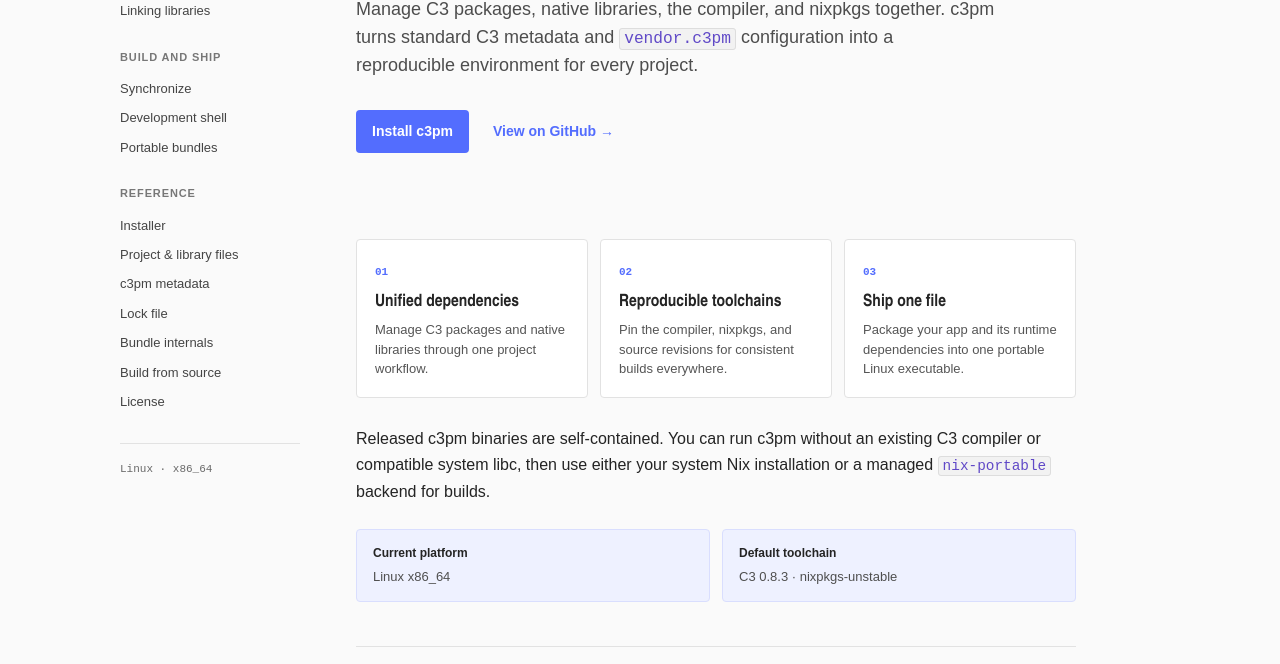
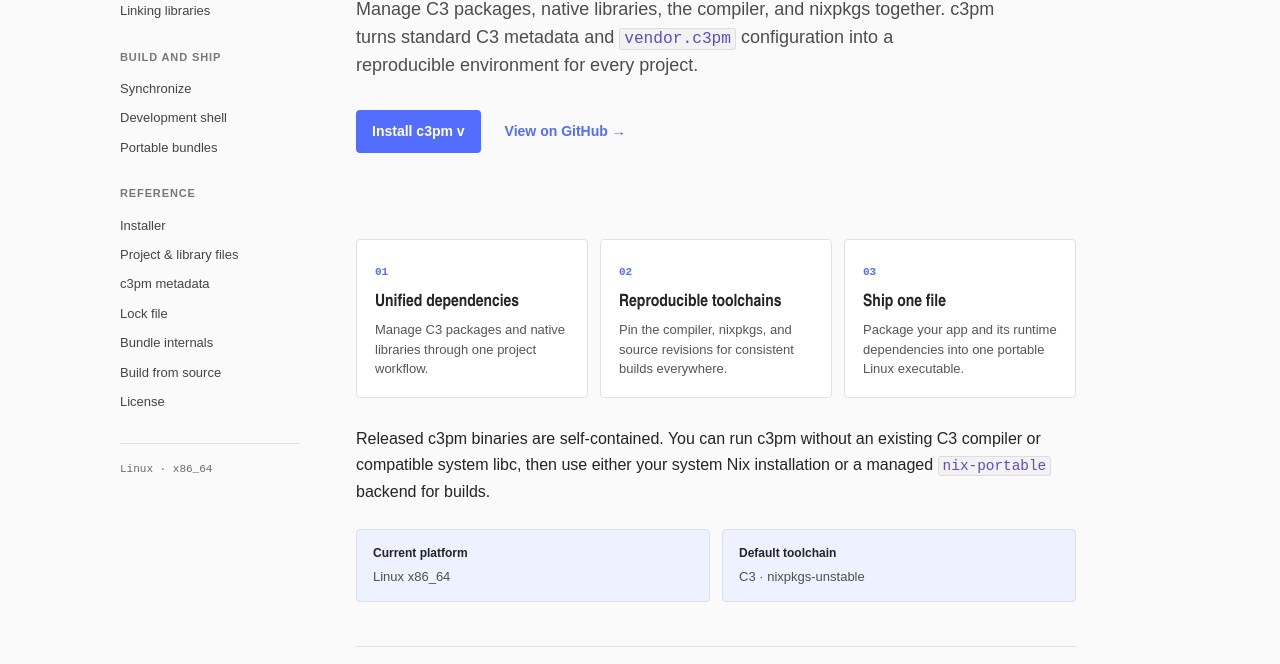
Before and after one commit to SMFloris/c3pm, a Jekyll site: the page built from docs/index.md, in a window 1280 px wide and 1207 px high. Shown: the part 335-999 px from the top of the window. Built offline with Jekyll 4.4.1, drawn with Linux system fonts in a browser that asks for light colours; part of the change alters nothing that is shown.

Commit message:
Fix version display in documentation

```diff
--- a/docs/_plugins/readme_content.rb
+++ b/docs/_plugins/readme_content.rb
@@ -25,6 +25,18 @@ module C3pmDocs
     def generate(site)
       readme_path = File.expand_path("../README.md", site.source)
       readme = File.read(readme_path, encoding: "UTF-8")
+      version_path = File.expand_path("../src/version.c3", site.source)
+      version_source = File.read(version_path, encoding: "UTF-8")
+      site.config["c3pm_version"] = required_match(
+        version_source,
+        /C3PM_VERSION\s*=\s*"([^"]+)"/,
+        version_path
+      )
+      site.config["c3_version"] = required_match(
+        readme,
+        /^> \*\*Default C3 target:\*\* C3 ([0-9A-Za-z.+-]+)\.$/,
+        readme_path
+      )
       readme.sub!(/\A# .+\n+/, "")
 
       chunks = readme.split(/(?=^## )/)
@@ -68,6 +80,13 @@ module C3pmDocs
 
     private
 
+    def required_match(content, pattern, path)
+      match = content.match(pattern)
+      raise "Could not find version in #{path}" unless match
+
+      match[1]
+    end
+
     def pagination_link(direction, section)
       return "" unless section
 
--- a/docs/index.md
+++ b/docs/index.md
@@ -10,7 +10,7 @@ description: Reproducible C3 projects, powered by Nix.
   <h1>A complete package manager for C3</h1>
   <p class="lede">Manage C3 packages, native libraries, the compiler, and nixpkgs together. c3pm turns standard C3 metadata and <code>vendor.c3pm</code> configuration into a reproducible environment for every project.</p>
   <div class="hero-actions">
-    <a class="button" href="#install">Install c3pm</a>
+    <a class="button" href="#install">Install c3pm v{{ site.c3pm_version }}</a>
     <a class="text-link" href="https://github.com/SMFloris/c3pm">View on GitHub <span aria-hidden="true">→</span></a>
   </div>
 </header>
@@ -44,7 +44,7 @@ description: Reproducible C3 projects, powered by Nix.
   </div>
   <div>
     <strong>Default toolchain</strong>
-    <span>C3 0.8.3 · nixpkgs-unstable</span>
+    <span>C3 {{ site.c3_version }} · nixpkgs-unstable</span>
   </div>
 </div>
 
```
Also changed, not shown: .github/workflows/deploy-website.yml, .github/workflows/release.yml, README.md.
